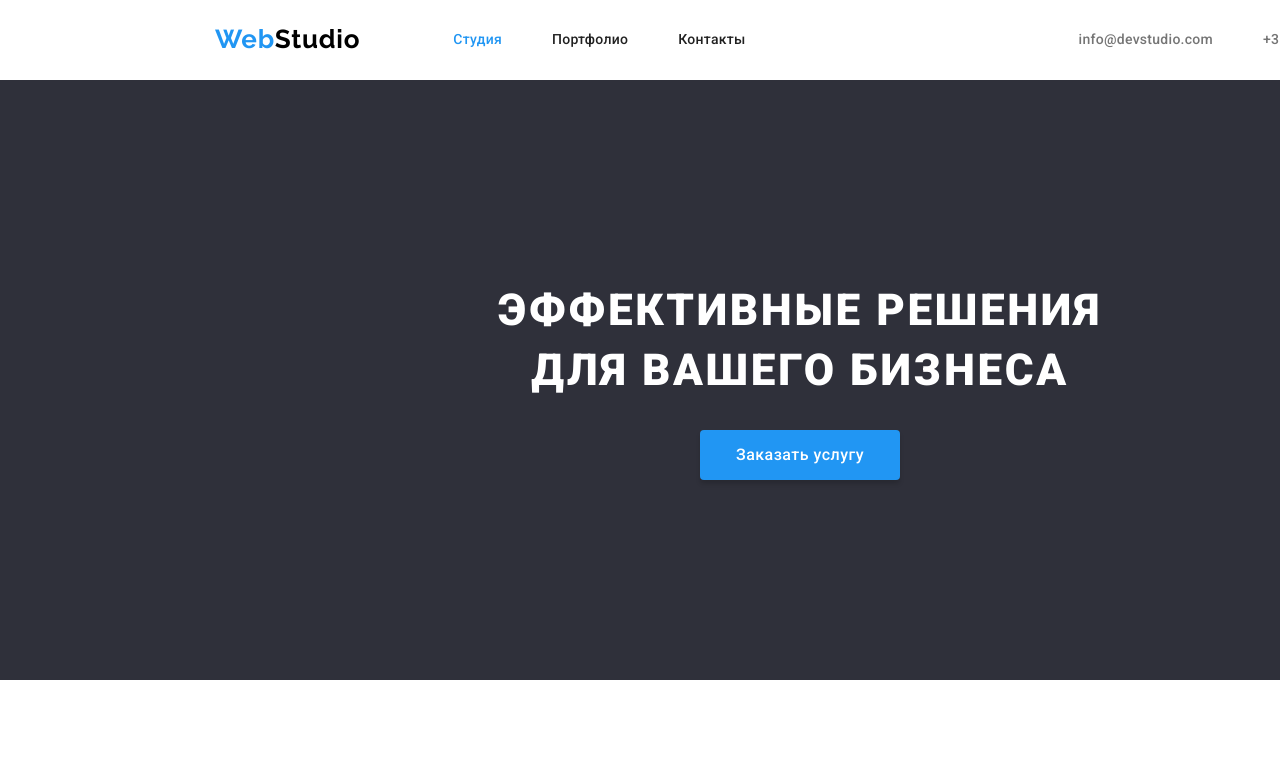
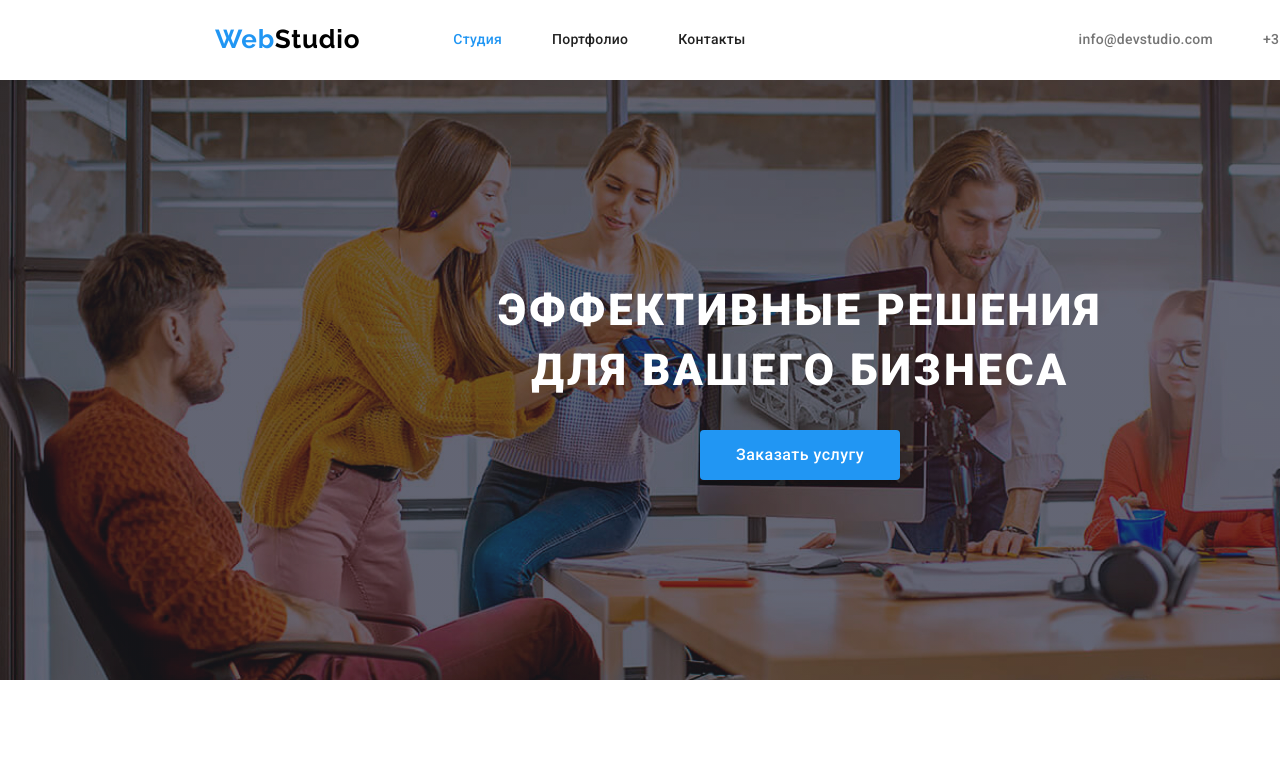
Before and after one commit to Sergiy-Yuschenko/goit-markup-hw-04, a plain HTML site: page index.html in a window 1280 px wide. Shown: the top 771 px of the page. Drawn offline with nearby package versions, Linux system fonts and the light colour scheme.

Commit message:
Додає фоно секції Hero, та його затемнення

```diff
--- a/css/styles.css
+++ b/css/styles.css
@@ -7,6 +7,7 @@
     --backgr-color-first: #2F303A; /*(footer, hero)*/
     --backgr-color-second: #F5F4FA; /*(section "Our command",  кнопки портфоліо)*/
     --addres-second-color: rgba(255, 255, 255, 0.6); /*(емейл і телефон футера)*/
+    --hero-gradient-color: rgba(47, 48, 58, 0.4); /*колір градієнту секції Hero*/
     --main-font: 'Roboto', Roboto, sans-serif; /*головний шрифт для всього тексту*/
     --secondary-font: 'Raleway', Raleway, sans-serif; /*вторинний шрифт для логотипу*/
     --card-set-specialization: 30px; /*Відстань між карточками блоку "Чим ми займаємося"*/
@@ -173,8 +174,11 @@ img {
 /* ============== HERO SECTION ============== */
 
 .hero-section > .container {
-                background-color: var(--backgr-color-first);
+                /*background-color: var(--backgr-color-first);*/
                 flex-direction: column;
+                background-image: linear-gradient(var(--hero-gradient-color), var(--hero-gradient-color)), url(../images/background_photo.jpg);
+                background-repeat: no-repeat;
+                background-size: cover;
 }
 
 .hero-title {
```
